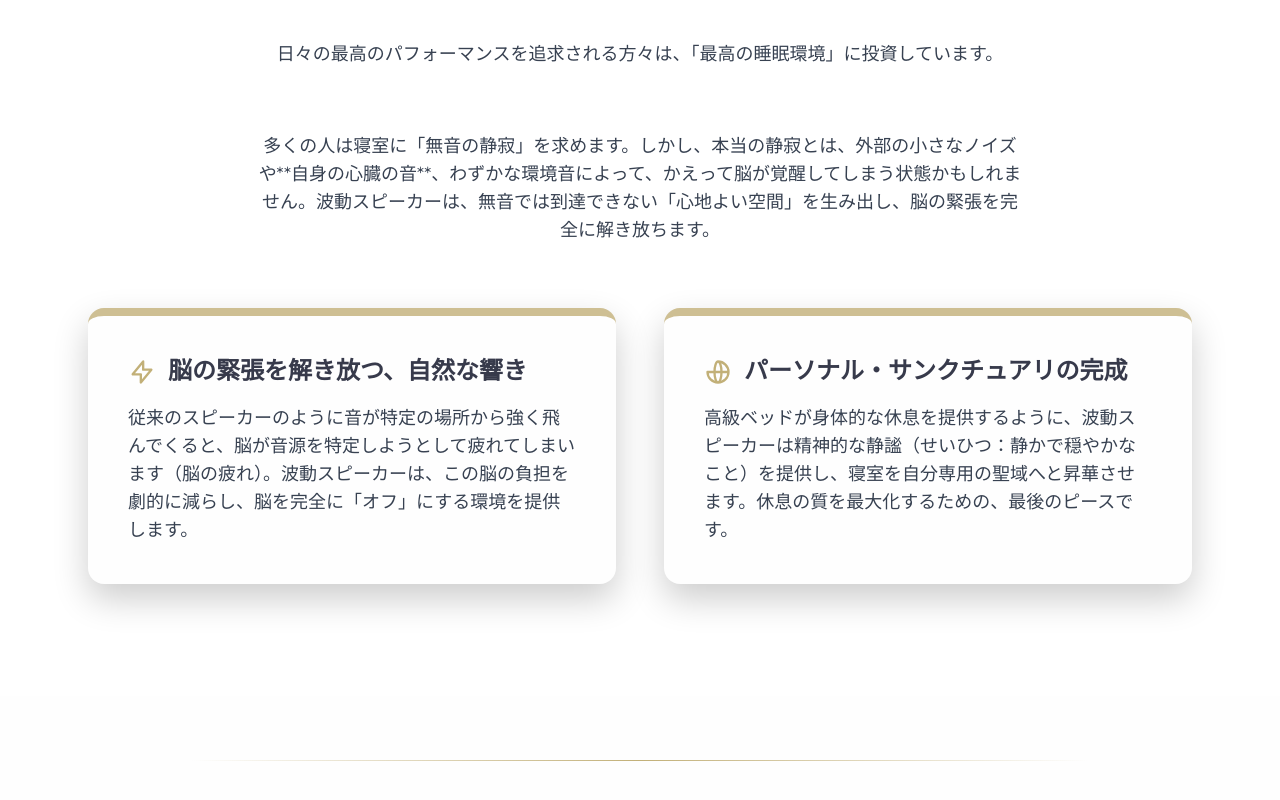
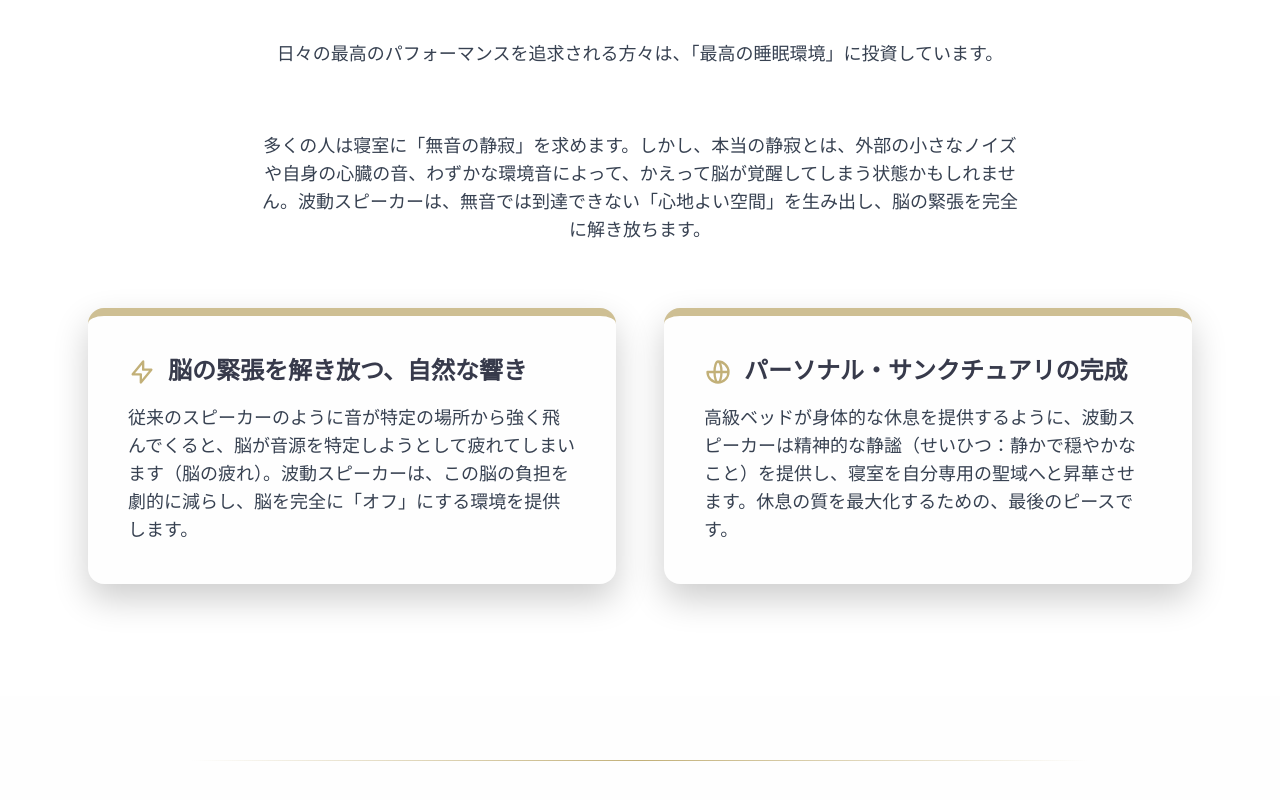
Before and after one commit to masakisato-mssystem/bedroom-sanctuary, a plain HTML site: page index.html in a window 1280 px wide. Shown: the part 976-1776 px from the top of the page. Drawn offline with nearby package versions, Linux system fonts and the light colour scheme.

Commit message:
Update index.html

```diff
--- a/index.html
+++ b/index.html
@@ -143,7 +143,7 @@
             </p>
             <!-- 無音に関する新しい気づきの文章を追加 -->
             <p class="text-lg text-center mb-16 max-w-3xl mx-auto text-gray-700">
-                多くの人は寝室に「無音の静寂」を求めます。しかし、本当の静寂とは、外部の小さなノイズや**自身の心臓の音**、わずかな環境音によって、かえって脳が覚醒してしまう状態かもしれません。波動スピーカーは、無音では到達できない「心地よい空間」を生み出し、脳の緊張を完全に解き放ちます。
+                多くの人は寝室に「無音の静寂」を求めます。しかし、本当の静寂とは、外部の小さなノイズや自身の心臓の音、わずかな環境音によって、かえって脳が覚醒してしまう状態かもしれません。波動スピーカーは、無音では到達できない「心地よい空間」を生み出し、脳の緊張を完全に解き放ちます。
             </p>
 
             <div class="grid md:grid-cols-2 gap-12">
```
